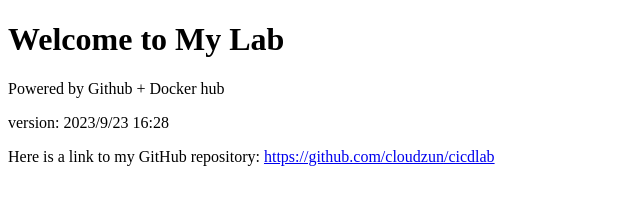
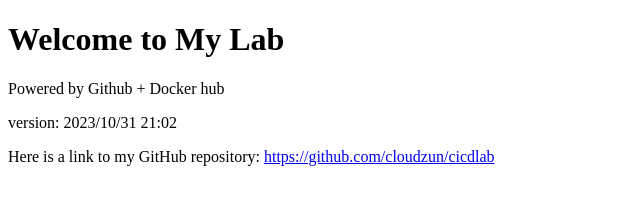
Before and after one commit to cloudzun/cicdlab, a plain HTML site: page index.html in a window 1280 px wide. Shown: the full height of the page, 0-640 px from the left. Drawn offline with Linux system fonts and the light colour scheme.

Commit message:
Update index.html

```diff
--- a/index.html
+++ b/index.html
@@ -6,7 +6,7 @@
 <body>
     <h1>Welcome to My Lab</h1>
     <p>Powered by Github + Docker hub </p>
-    <p>version: 2023/9/23 16:28 </p>
+    <p>version: 2023/10/31 21:02 </p>
     <p>Here is a link to my GitHub repository: <a href="https://github.com/cloudzun/cicdlab" target="_blank">https://github.com/cloudzun/cicdlab</a></p>
 </body>
 </html>
```
